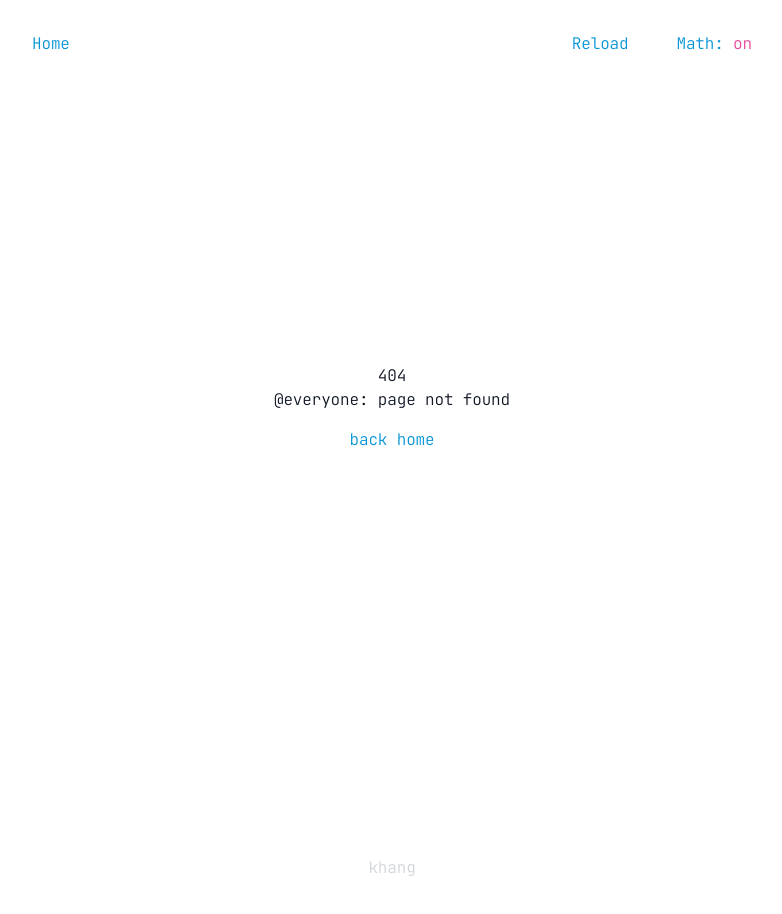
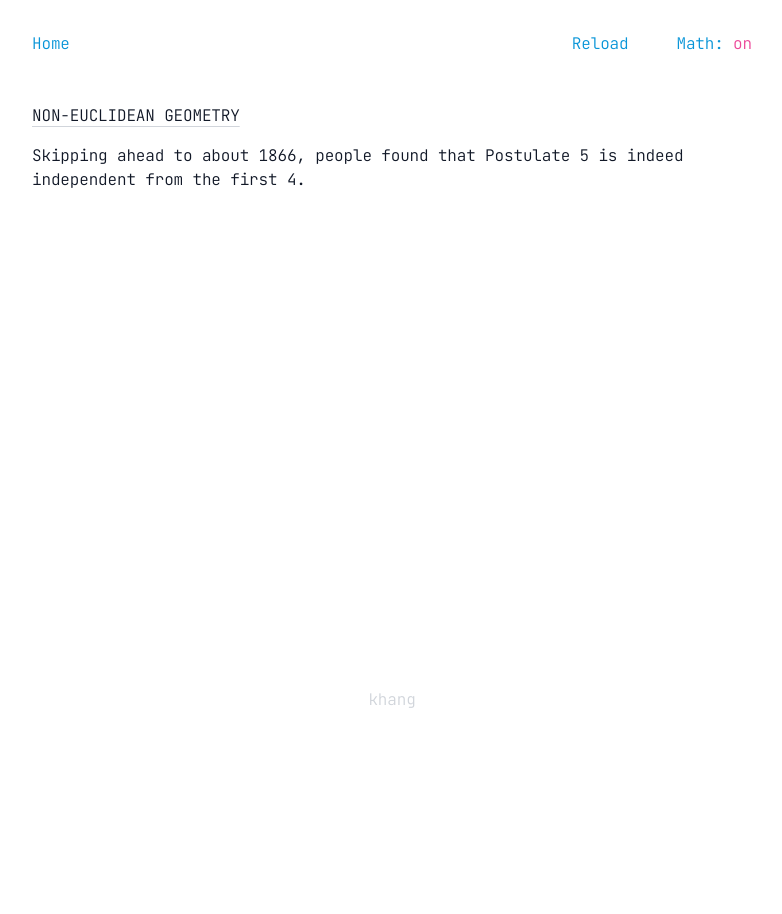
Before and after one commit to nguyenvukhang/minnesoda, a Next.js app: page /gm/non-euclidean-geometry in a window 1280 px wide. Before the commit this address had no page. Shown: the top 914 px of the page, without its empty margins (248-1030 px from the left). After the commit the page ends 800 px from the top, so only its background shows below. Built offline with nearby package versions, Linux system fonts and the light colour scheme; what better-react-mathjax would draw is missing.

Commit message:
added non-euclidean geometry page

```diff
--- /dev/null
+++ b/pages/gm/non-euclidean-geometry.mdx
@@ -0,0 +1,5 @@
+Non-Euclidean Geometry
+======================
+
+Skipping ahead to about 1866, people found that Postulate 5 is indeed
+independent from the first 4.
```
